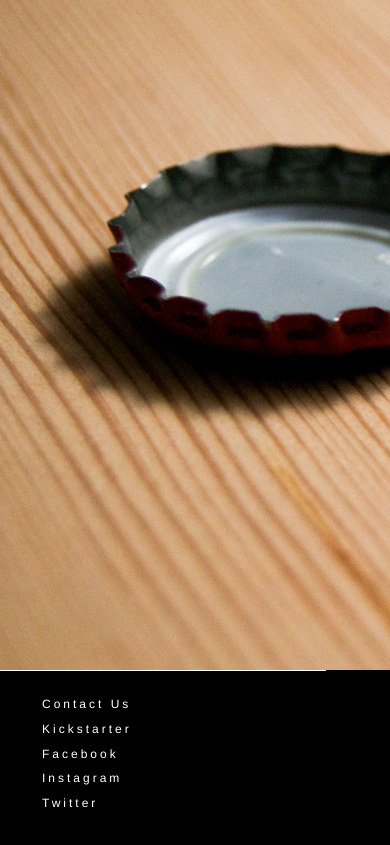
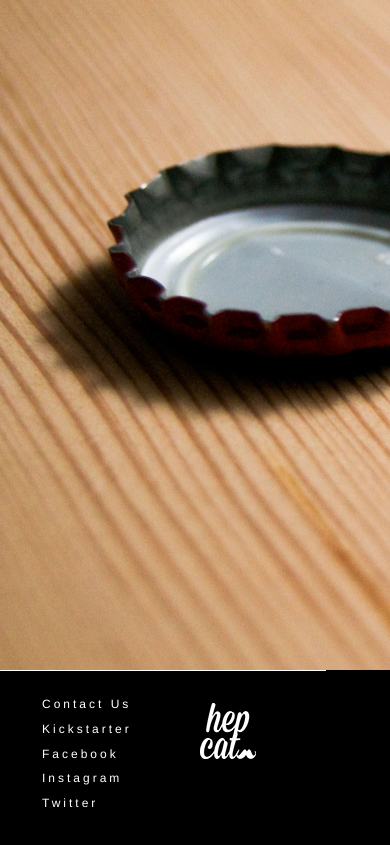
Before and after one commit to mburger89/HepcatCo., a website: page index.html in a window 390 px wide. Shown: the part 1630-2475 px from the top of the page. Drawn offline with nearby package versions, Linux system fonts and the light colour scheme.

Commit message:
more refinements to mobile

```diff
--- a/css/style.css
+++ b/css/style.css
@@ -160,7 +160,7 @@ footer li{
 /*---------------- end 404-500 styles -------------------------------------*/
 
 /*------------- media Queries -------------------------------------*/
-@media(max-width: 640px){
+@media(max-width: 400px){
 #headerimg{
 	margin-left: -488px;
 }
@@ -209,6 +209,10 @@ footer li{
 	display:block;
 	padding-top: 8px;
 }
+.hepcatType{
+	margin-top: -210px;
+	margin-left: 200px;
+}
 }
 
 @media(min-width: 1600px){
```
